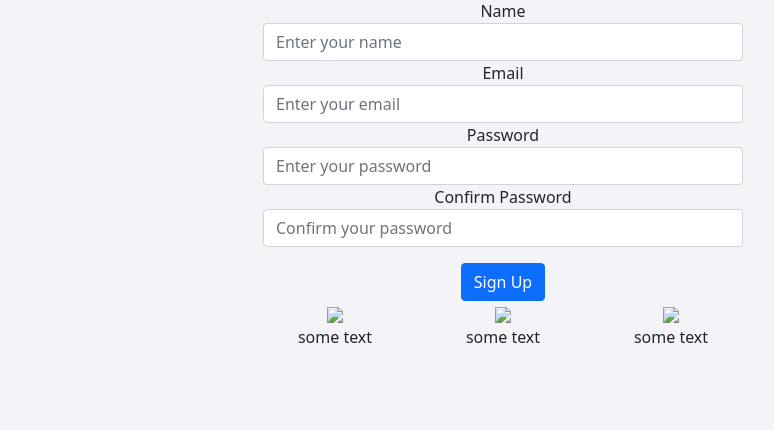
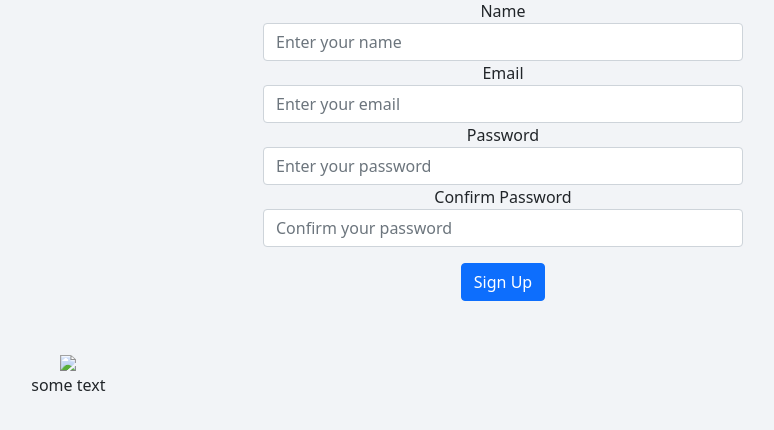
Before and after one commit to CarlosSacUDC/MongoApp, a Flask app: page /signup in a window 1280 px wide. Shown: the part 191-621 px from the top of the page, without its empty margins (137-911 px from the left). Run offline with Flask 3, Linux system fonts and the light colour scheme; some libraries are stand-ins or nearby versions.

Commit message:
Update signup.html

```diff
--- a/templates/signup.html
+++ b/templates/signup.html
@@ -34,19 +34,9 @@
         <div class="form-group mt-3">
             {{ form.submit(class="btn btn-primary") }}
         </div>
-        <div class="row">
-            <div class="col-4">
-              <img src="https://via.placeholder.com/150">
-              <div class="text">
-                some text
+    </form>
 </div>
-            </div>
-            <div class="col-4">
-              <img src="https://via.placeholder.com/150">
-              <div class="text">
-                some text
-              </div>
-            </div>
+<div class="row mt-5">
     <div class="col-4">
       <img src="https://via.placeholder.com/150">
       <div class="text">
@@ -54,7 +44,4 @@
       </div>
     </div>
   </div>
-
-    </form>
-</div>
 {% endblock %}
```
Lines whose indentation alone changed are shown as unchanged.
